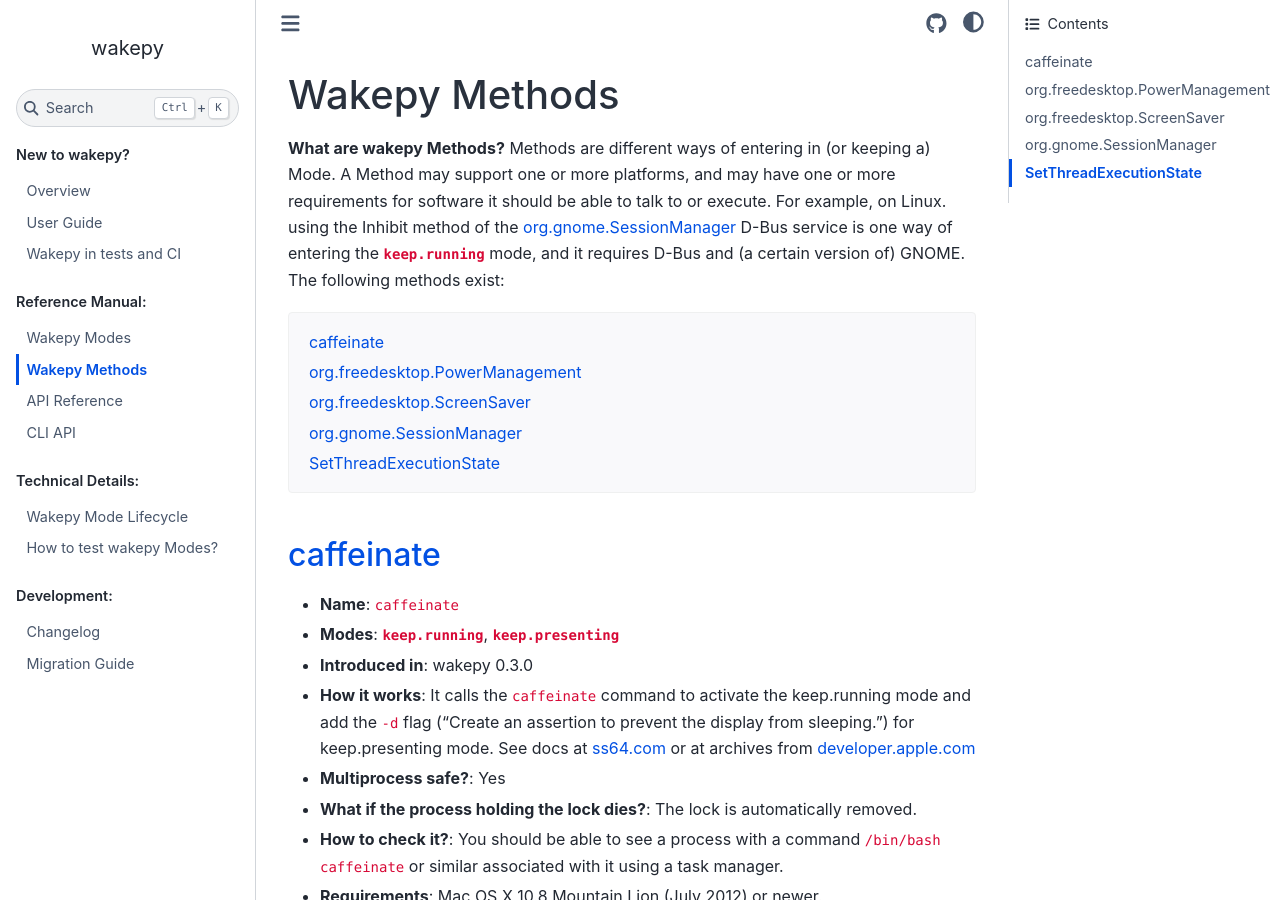
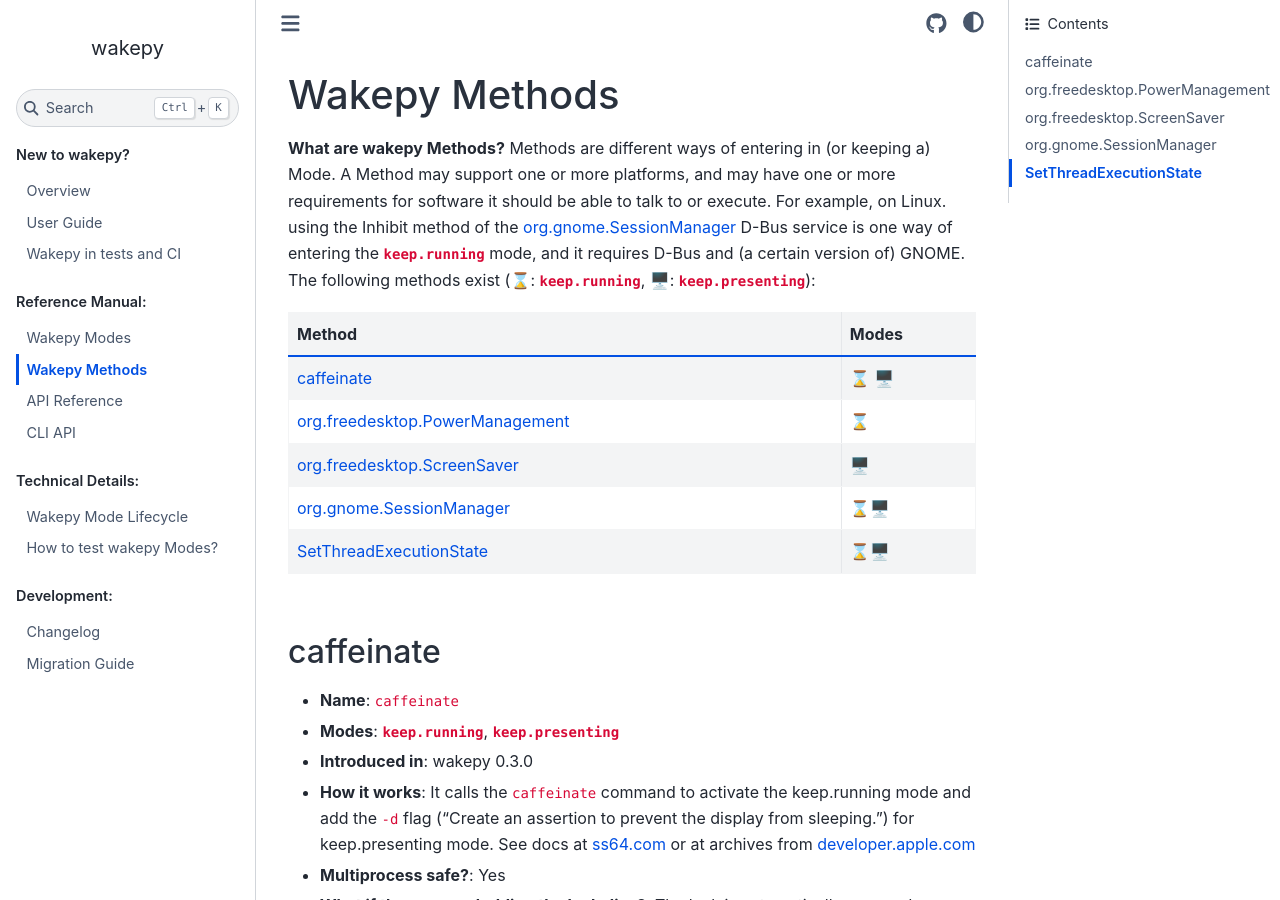
Before and after one commit to fohrloop/wakepy, a Sphinx documentation site: the page built from docs/source/methods-reference.md, in a window 1280 px wide and 900 px high. Built offline with Sphinx 7.4.7 and the Sphinx Book theme 1.1.4, drawn with Linux system fonts in a browser that asks for light colours; the version number could not be read and is left out.

Commit message:
replace the list of methods with a markdown table

````diff
--- a/docs/source/methods-reference.md
+++ b/docs/source/methods-reference.md
@@ -2,16 +2,15 @@
 # Wakepy Methods
 
 **What are wakepy Methods?**
-Methods are different ways of entering in (or keeping a) Mode. A Method may support one or more platforms, and may have one or more requirements for software it should be able to talk to or execute. For example, on Linux. using the Inhibit method of the [org.gnome.SessionManager](#org-gnome-sessionmanager) D-Bus service is one way of entering  the [`keep.running`](#keep-running-mode) mode, and it requires D-Bus and (a certain version of) GNOME. The following methods exist:
+Methods are different ways of entering in (or keeping a) Mode. A Method may support one or more platforms, and may have one or more requirements for software it should be able to talk to or execute. For example, on Linux. using the Inhibit method of the [org.gnome.SessionManager](#org-gnome-sessionmanager) D-Bus service is one way of entering  the [`keep.running`](#keep-running-mode) mode, and it requires D-Bus and (a certain version of) GNOME. The following methods exist (⌛: [`keep.running`](#keep-running-mode), 🖥️: [`keep.presenting`](#keep-presenting-mode)):
 
-
-
-<!-- using the contents directive https://myst-parser.readthedocs.io/en/latest/syntax/organising_content.html -->
-```{contents}
-:local: True
-:depth: 2
-:class: this-will-duplicate-information-and-it-is-still-useful-here
-```
+| Method                          | Modes |
+| ------------------------------- | ----- |
+| [caffeinate](#macos-caffeinate) | ⌛ 🖥️ |
+| [org.freedesktop.PowerManagement](org-freedesktop-powermanagement) | ⌛ |
+| [org.freedesktop.ScreenSaver](org-freedesktop-screensaver) | 🖥️ |
+| [org.gnome.SessionManager](org-gnome-sessionmanager) | ⌛🖥️ |
+| [SetThreadExecutionState](windows-stes) | ⌛🖥️ |
 
 
 (macos-caffeinate)=
````
